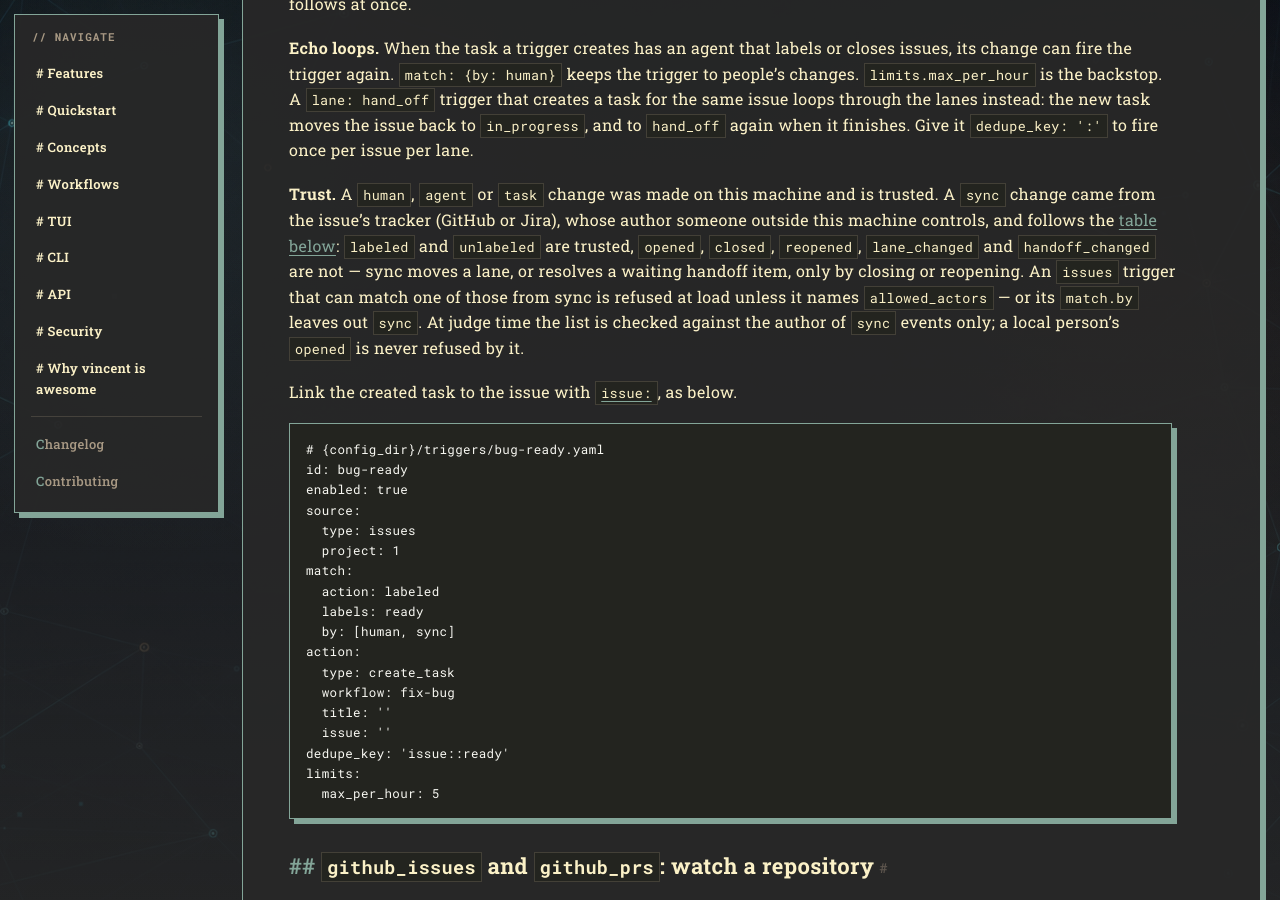
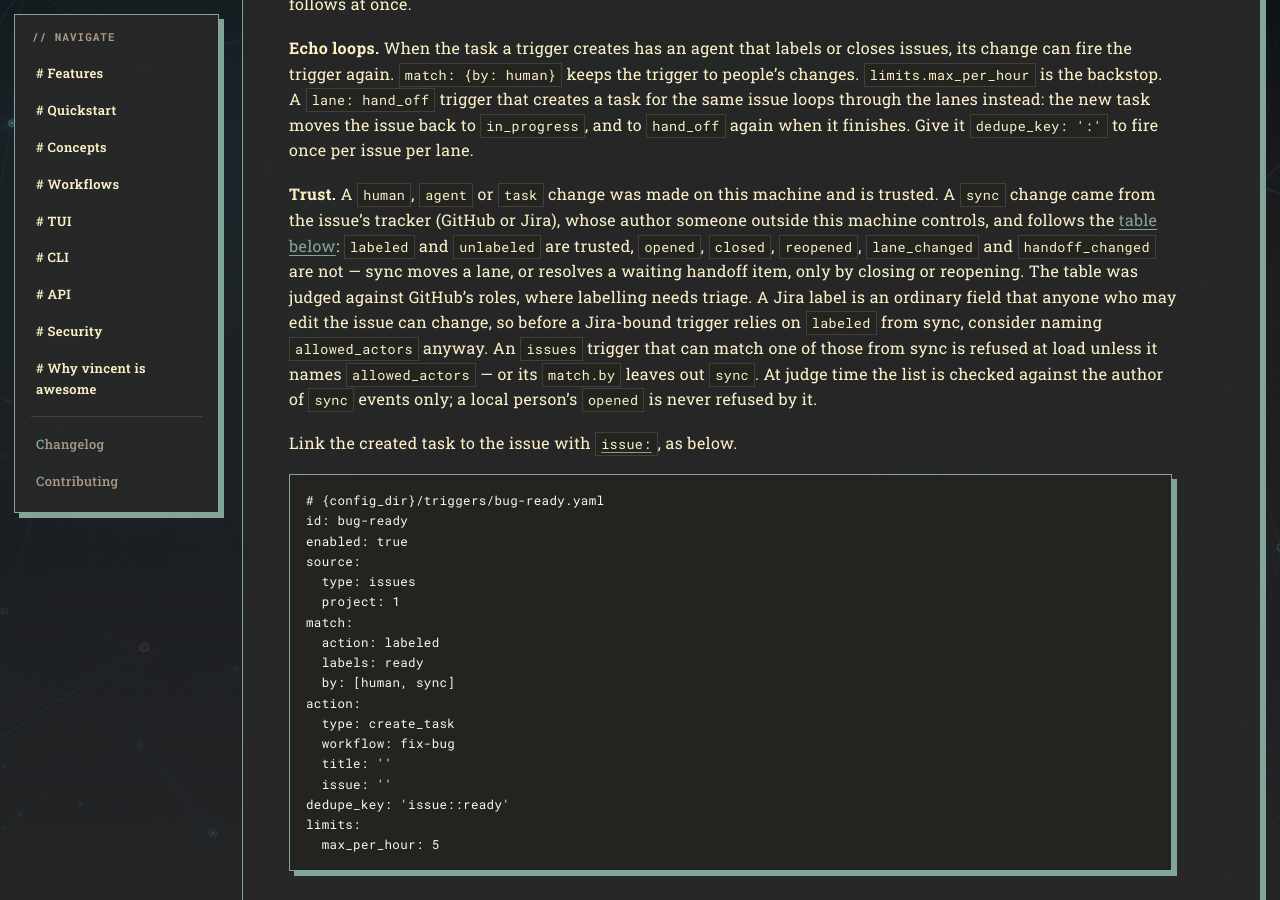
Before and after one commit to lezli01/vincent, a Jekyll site: the page built from docs/guides/triggers.md, in a window 1280 px wide and 900 px high, scrolled down 8061 px. Built offline with Jekyll 4.4.1, drawn with Linux system fonts in a browser that asks for light colours.

Commit message:
docs(trigger): record that the labeled sync exemption is verified for GitHub only (review F4)
The issues source reads GitHub's trust table for every tracker's sync
changes. Its untrusted half holds for Jira, but trusting labeled and
unlabeled rests on GitHub's role table alone, and a Jira label is an
ordinary editable field. Behaviour is unchanged (142.17 decision 2);
the trustedEvents comment now names the tracker and the gap, the
skill and guide stop calling the rule settled for every tracker, and
task 142 carries it as open question 11.

```diff
--- a/docs/guides/triggers.md
+++ b/docs/guides/triggers.md
@@ -385,7 +385,11 @@ someone outside this machine controls, and follows the
 [table below](#trusted-events-and-allowed_actors): `labeled` and `unlabeled`
 are trusted, `opened`, `closed`, `reopened`, `lane_changed` and
 `handoff_changed` are not — sync moves a lane, or resolves a waiting handoff
-item, only by closing or reopening. An `issues` trigger that
+item, only by closing or reopening. The table was judged against GitHub's
+roles, where labelling needs triage. A Jira label is an ordinary field that
+anyone who may edit the issue can change, so before a Jira-bound trigger
+relies on `labeled` from sync, consider naming `allowed_actors` anyway.
+An `issues` trigger that
 can match one of those from sync is refused at load unless it names
 `allowed_actors` — or its `match.by` leaves out `sync`. At judge time the list is
 checked against the author of `sync` events only; a local person's `opened` is
```
Also changed, not shown: docs/tasks/142-jira-issue-sync.md (+14 -1 lines), skills/vincent-triggers/SKILL.md (+4 -1 lines), 3 other files.
